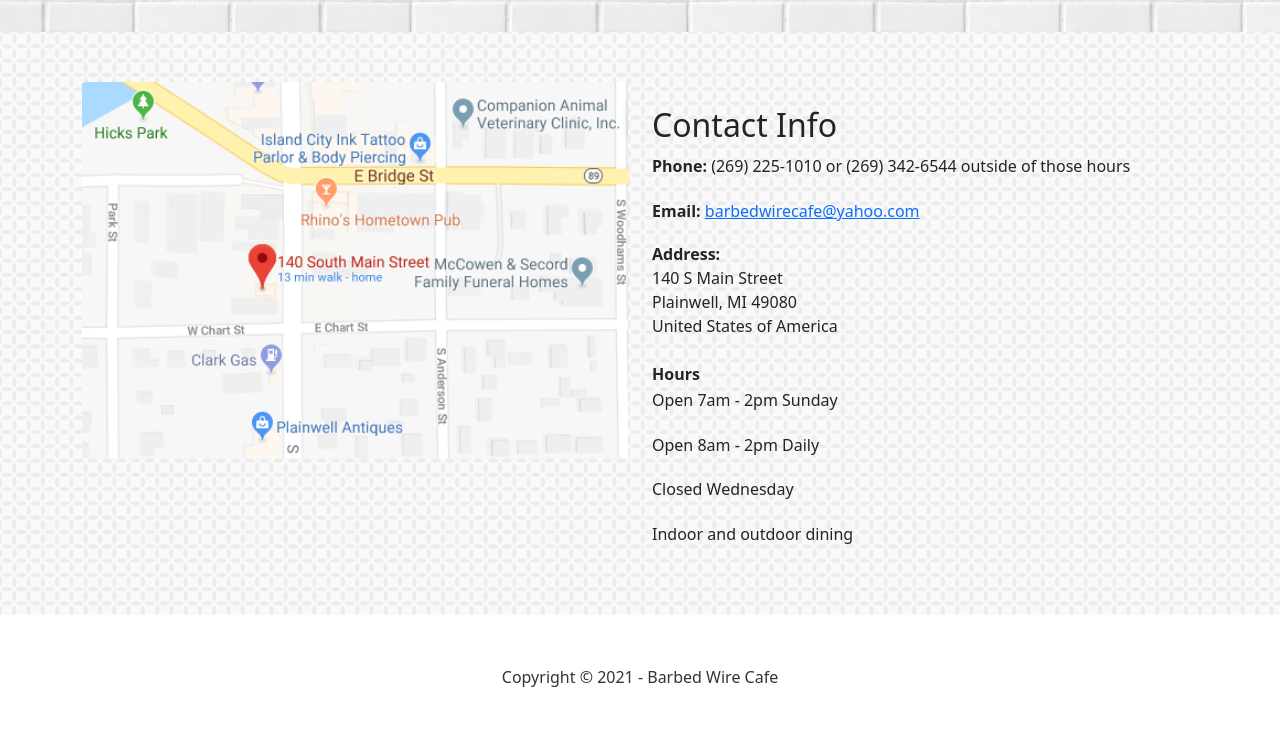
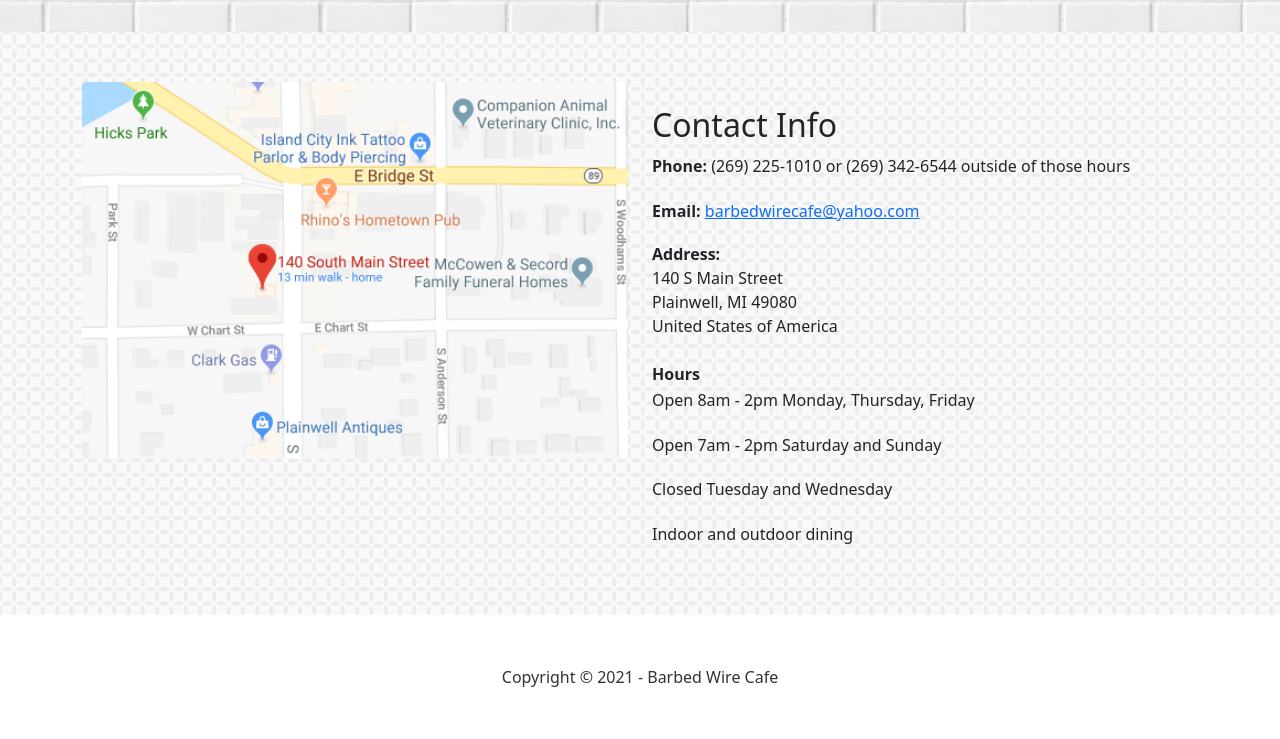
Before and after one commit to etmartinkazoo/barbedWireCafe, a plain HTML site: page index.html in a window 1280 px wide. Shown: the part 1985-2724 px from the top of the page. Drawn offline with nearby package versions, Linux system fonts and the light colour scheme.

Commit message:
Updated hours

```diff
--- a/index.html
+++ b/index.html
@@ -100,9 +100,9 @@
                 United States of America
               </address><br>
             <strong>Hours</strong><br>
-            <p>Open 7am - 2pm Sunday</p>
-            <p>Open 8am - 2pm Daily</p>
-            <p>Closed Wednesday</p>
+            <p>Open 8am - 2pm Monday, Thursday, Friday</p>
+            <p>Open 7am - 2pm Saturday and Sunday</p>
+            <p>Closed Tuesday and Wednesday</p>
             <p>Indoor and outdoor dining</p>
           </div>
         </div>
```
